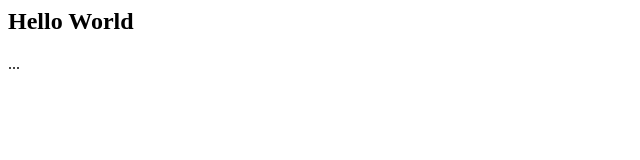
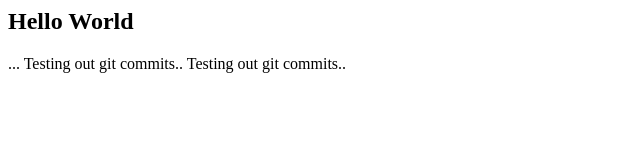
Before and after one commit to catalina-marincas/first-test, a plain HTML site: page index.html in a window 1280 px wide. Shown: the whole page, without its empty margins (0-640 px from the left). Drawn offline with Linux system fonts and the light colour scheme.

Commit message:
- modified index

```diff
--- a/index.html
+++ b/index.html
@@ -4,5 +4,8 @@
 	<h2>Hello World</h2>
 	...
 
+	Testing out git commits..
+	Testing out git commits..
+
 </body>
 </html>
```
